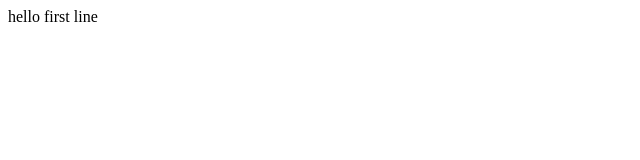
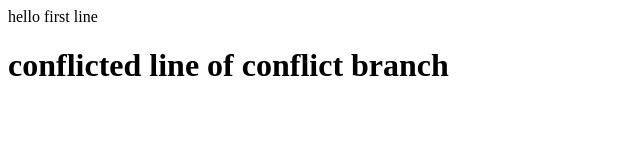
Before and after one commit to UzairAhmadKhattak/github-demo, a plain HTML site: page index.html in a window 1280 px wide. Shown: the whole page, without its empty margins (0-640 px from the left). Drawn offline with Linux system fonts and the light colour scheme.

Commit message:
first commit on conflict branch

```diff
--- a/index.html
+++ b/index.html
@@ -1 +1,2 @@
 <p>hello first line</p>
+<h1>conflicted line of conflict branch</h1>
```
